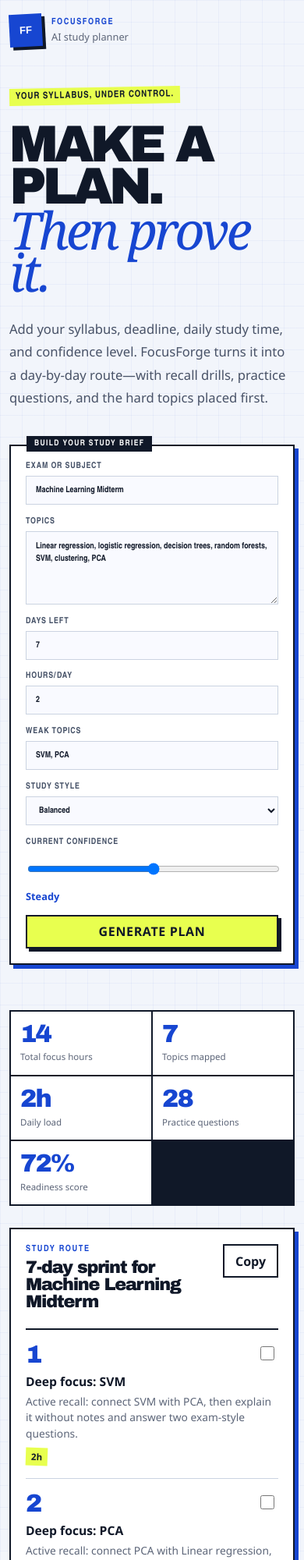
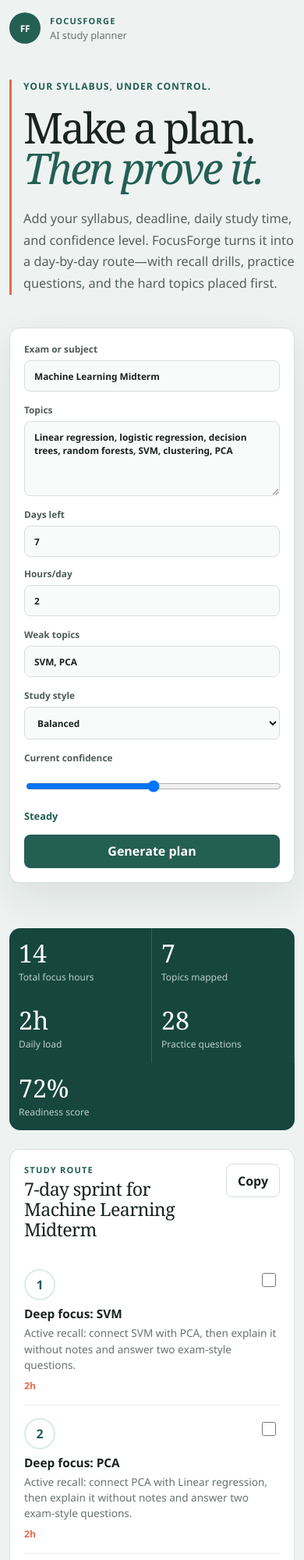
Before and after one commit to Akshaan2012/focusforge-ai-study-planner, a plain HTML site: page index.html in a window 390 px wide. Shown: the top 2000 px of the page at 78% size. Drawn offline with Linux system fonts and the light colour scheme.

Commit message:
Replace forced visual style with balanced study workspace

```diff
--- a/styles.css
+++ b/styles.css
@@ -1,14 +1,14 @@
 :root {
-  --ink: #101828;
-  --blue: #1746d1;
-  --blue-dark: #0f2d85;
-  --marker: #e8ff4f;
-  --paper: #f2f5fb;
-  --white: #fff;
-  --muted: #5c6578;
-  --line: #cbd3e1;
-  --red: #d24c34;
-  --focus: rgba(23, 70, 209, .2);
+  --ink: #18231f;
+  --muted: #66736e;
+  --green: #245f54;
+  --green-dark: #17463e;
+  --sage: #dcebe6;
+  --fog: #eef3f1;
+  --paper: #ffffff;
+  --line: #d6dfdc;
+  --coral: #e8694b;
+  --shadow: 0 18px 50px rgba(24, 35, 31, .09);
 }
 
 * { box-sizing: border-box; }
@@ -17,11 +17,7 @@ body {
   margin: 0;
   min-height: 100vh;
   color: var(--ink);
-  background-color: var(--paper);
-  background-image:
-    linear-gradient(rgba(23, 70, 209, .045) 1px, transparent 1px),
-    linear-gradient(90deg, rgba(23, 70, 209, .045) 1px, transparent 1px);
-  background-size: 28px 28px;
+  background: var(--fog);
   font-family: "Segoe UI", Arial, sans-serif;
   -webkit-font-smoothing: antialiased;
 }
@@ -29,193 +25,171 @@ button, input, textarea, select { font: inherit; }
 button { cursor: pointer; }
 h1, h2, h3, p { margin-top: 0; }
 
-.app-shell { width: min(1220px, calc(100% - 48px)); margin: 0 auto; padding: 24px 0 72px; }
-.hero { display: grid; gap: 70px; min-height: 96vh; align-content: start; }
-.nav { display: flex; align-items: center; gap: 12px; padding-top: 4px; }
+.app-shell { width: min(1180px, calc(100% - 40px)); margin: 0 auto; padding: 28px 0 72px; }
+.hero { display: grid; gap: clamp(58px, 9vh, 92px); min-height: 92vh; align-content: start; padding-bottom: 84px; }
+.nav { display: flex; align-items: center; gap: 12px; }
 .brand-mark {
   display: grid;
-  width: 42px;
-  height: 42px;
+  width: 40px;
+  height: 40px;
   place-items: center;
-  background: var(--blue);
+  border-radius: 50%;
+  background: var(--green);
   color: white;
-  font: 900 .82rem/1 Arial, sans-serif;
-  transform: rotate(-3deg);
-  box-shadow: 4px 4px 0 var(--ink);
+  font-size: .75rem;
+  font-weight: 800;
+  letter-spacing: -.02em;
 }
 .overline, .brand-subtitle { margin: 0; }
 .overline {
-  color: var(--blue);
-  font: 800 .7rem/1.2 "Arial Narrow", "Segoe UI", sans-serif;
-  letter-spacing: .14em;
+  color: var(--green);
+  font-size: .69rem;
+  font-weight: 800;
+  letter-spacing: .11em;
   text-transform: uppercase;
 }
-.brand-subtitle { margin-top: 3px; color: var(--muted); font-size: .8rem; }
+.brand-subtitle { margin-top: 2px; color: var(--muted); font-size: .8rem; }
 
 .hero-grid {
   display: grid;
-  grid-template-columns: minmax(0, 1.1fr) minmax(360px, 470px);
-  gap: clamp(52px, 8vw, 118px);
+  grid-template-columns: minmax(0, .95fr) minmax(390px, 500px);
+  gap: clamp(56px, 8vw, 108px);
   align-items: center;
 }
-.hero-copy { max-width: 700px; }
-.status-pill {
-  display: inline-block;
-  margin: 0 0 24px;
-  padding: 5px 8px;
-  background: var(--marker);
-  color: var(--ink);
-  font: 800 .74rem/1 "Arial Narrow", Arial, sans-serif;
-  letter-spacing: .08em;
-  text-transform: uppercase;
-  transform: rotate(-1deg);
+.hero-copy { min-width: 0; max-width: 600px; padding-left: 22px; border-left: 3px solid var(--coral); }
+.status-pill { margin: 0 0 18px; color: var(--green); font-size: .76rem; font-weight: 800; letter-spacing: .08em; text-transform: uppercase; }
+h1 {
+  max-width: 570px;
+  margin-bottom: 25px;
+  font-family: Georgia, "Times New Roman", serif;
+  font-size: clamp(3.25rem, 5.7vw, 5.6rem);
+  font-weight: 400;
+  line-height: .96;
+  letter-spacing: -.055em;
 }
-h1 {
-  margin-bottom: 28px;
-  font-family: "Arial Black", "Segoe UI", sans-serif;
-  font-size: clamp(3.6rem, 7.8vw, 7.2rem);
-  line-height: .82;
-  letter-spacing: -.08em;
-  text-transform: uppercase;
-}
-h1 em {
-  display: inline-block;
-  color: var(--blue);
-  font-family: Georgia, "Times New Roman", serif;
-  font-weight: 400;
-  letter-spacing: -.055em;
-  text-transform: none;
-  transform: translateX(7%);
-}
-.hero-text { max-width: 600px; margin: 0; color: #485267; font-size: 1.04rem; line-height: 1.75; }
+h1 em { color: var(--green); font-weight: 400; }
+.hero-text { max-width: 520px; margin: 0; color: #53615c; font-size: 1.02rem; line-height: 1.7; }
 
-.planner-card, .panel { border: 2px solid var(--ink); background: var(--white); }
+.planner-card, .panel { border: 1px solid var(--line); background: var(--paper); }
 .planner-card {
-  position: relative;
   display: grid;
   gap: 15px;
+  border-radius: 18px;
   padding: 28px;
-  box-shadow: 10px 10px 0 var(--blue);
+  box-shadow: var(--shadow);
 }
-.planner-card::before {
-  content: "BUILD YOUR STUDY BRIEF";
-  position: absolute;
-  top: -13px;
-  left: 20px;
-  padding: 5px 10px;
-  background: var(--ink);
-  color: white;
-  font: 800 .65rem/1 "Arial Narrow", Arial, sans-serif;
-  letter-spacing: .13em;
-}
-label {
-  display: grid;
-  gap: 6px;
-  color: #445066;
-  font: 800 .68rem/1.2 "Arial Narrow", Arial, sans-serif;
-  letter-spacing: .07em;
-  text-transform: uppercase;
-}
+label { display: grid; gap: 7px; color: #4e5c57; font-size: .74rem; font-weight: 700; }
 input, textarea, select {
   width: 100%;
   border: 1px solid var(--line);
-  border-radius: 0;
-  background: #f9faff;
+  border-radius: 8px;
+  background: #f9fbfa;
   color: var(--ink);
   padding: 11px 12px;
-  outline: 0;
-  text-transform: none;
+  outline: none;
 }
-textarea { min-height: 94px; resize: vertical; line-height: 1.45; }
-input:focus, textarea:focus, select:focus, button:focus-visible { border-color: var(--blue); box-shadow: 0 0 0 3px var(--focus); outline: none; }
-.form-row { display: grid; grid-template-columns: 1fr 1fr; gap: 14px; }
-.range-label { color: var(--blue); font: 700 .8rem/1.2 "Segoe UI", sans-serif; letter-spacing: 0; text-transform: none; }
-.primary-action, .ghost-button { min-height: 43px; border: 2px solid var(--ink); border-radius: 0; font-weight: 800; }
-.primary-action { background: var(--marker); color: var(--ink); box-shadow: 4px 4px 0 var(--ink); text-transform: uppercase; letter-spacing: .04em; }
-.primary-action:hover { background: var(--blue); color: white; transform: translate(2px, 2px); box-shadow: 2px 2px 0 var(--ink); }
-.ghost-button { background: white; color: var(--ink); padding: 0 14px; }
-.ghost-button:hover { background: var(--marker); }
+textarea { min-height: 96px; resize: vertical; line-height: 1.45; }
+input:focus, textarea:focus, select:focus, button:focus-visible { border-color: var(--green); box-shadow: 0 0 0 3px rgba(36, 95, 84, .14); outline: none; }
+.form-row { display: grid; grid-template-columns: 1fr 1fr; gap: 13px; }
+.range-label { color: var(--green); font-size: .8rem; font-weight: 700; }
+.primary-action, .ghost-button { min-height: 43px; border-radius: 8px; font-weight: 700; }
+.primary-action { border: 0; background: var(--green); color: white; }
+.primary-action:hover { background: var(--green-dark); }
+.ghost-button { border: 1px solid var(--line); background: white; color: var(--ink); padding: 0 14px; }
+.ghost-button:hover { border-color: var(--green); color: var(--green); }
 
-.dashboard { display: grid; gap: 28px; scroll-margin-top: 24px; }
-.summary-strip { display: grid; grid-template-columns: repeat(5, 1fr); border: 2px solid var(--ink); background: var(--ink); gap: 2px; }
-.summary-strip article { min-width: 0; padding: 18px 20px; background: var(--white); }
-.summary-strip span { display: block; color: var(--blue); font: 900 2rem/.9 "Arial Black", Arial, sans-serif; letter-spacing: -.06em; }
-.summary-strip p { margin: 8px 0 0; color: var(--muted); font-size: .72rem; line-height: 1.25; }
+.dashboard { display: grid; gap: 24px; scroll-margin-top: 24px; }
+.summary-strip { display: grid; grid-template-columns: repeat(5, 1fr); border-radius: 14px; background: var(--green-dark); overflow: hidden; }
+.summary-strip article { min-width: 0; padding: 20px; border-right: 1px solid rgba(255,255,255,.14); }
+.summary-strip article:last-child { border-right: 0; }
+.summary-strip span { display: block; color: white; font-family: Georgia, serif; font-size: 2rem; line-height: 1; }
+.summary-strip p { margin: 7px 0 0; color: #b9cec7; font-size: .75rem; line-height: 1.3; }
 
-.main-grid { display: grid; grid-template-columns: minmax(0, 1fr) 340px; gap: 28px; align-items: start; }
-.panel { padding: 26px; box-shadow: 7px 7px 0 #bdc8dc; }
+.main-grid { display: grid; grid-template-columns: minmax(0, 1fr) 340px; gap: 24px; align-items: start; }
+.panel { border-radius: 16px; padding: 25px; }
 .panel-heading { display: flex; align-items: start; justify-content: space-between; gap: 18px; margin-bottom: 22px; }
-.panel h2 { margin: 5px 0 0; font-family: "Arial Black", "Segoe UI", sans-serif; font-size: clamp(1.4rem, 3vw, 2.05rem); line-height: 1; letter-spacing: -.055em; }
+.panel h2 { margin: 4px 0 0; font-family: Georgia, "Times New Roman", serif; font-size: clamp(1.45rem, 3vw, 2rem); font-weight: 400; line-height: 1.12; letter-spacing: -.025em; }
 
-.timeline { display: grid; border-top: 2px solid var(--ink); }
+.timeline { position: relative; display: grid; gap: 0; padding-left: 6px; }
+.timeline::before { content: ""; position: absolute; top: 22px; bottom: 22px; left: 34px; width: 2px; background: var(--sage); }
 .day-card {
   position: relative;
   display: grid;
   grid-template-columns: auto 54px minmax(0, 1fr) auto;
   gap: 14px;
   align-items: center;
-  border-bottom: 1px solid var(--line);
-  padding: 18px 4px;
-  background-image: linear-gradient(90deg, transparent 0 68px, rgba(210, 76, 52, .22) 68px 69px, transparent 69px);
+  padding: 15px 0;
 }
-.day-card.completed { background-color: rgba(232, 255, 79, .2); }
-.done-check { width: 18px; height: 18px; accent-color: var(--blue); }
-.day-number { color: var(--blue); font: 900 2rem/1 "Arial Black", Arial, sans-serif; letter-spacing: -.08em; text-align: center; }
-.day-card h3 { margin-bottom: 5px; font-size: .98rem; }
-.day-card p { margin: 0; color: var(--muted); font-size: .86rem; line-height: 1.5; }
-.time-chip { padding: 4px 7px; background: var(--marker); color: var(--ink); font-size: .72rem; font-weight: 900; white-space: nowrap; transform: rotate(2deg); }
+.day-card + .day-card { border-top: 1px solid #edf1ef; }
+.day-card.completed { background: linear-gradient(90deg, rgba(220,235,230,.55), transparent); }
+.done-check { width: 18px; height: 18px; accent-color: var(--green); z-index: 1; }
+.day-number {
+  z-index: 1;
+  display: grid;
+  width: 40px;
+  height: 40px;
+  place-items: center;
+  border: 2px solid var(--sage);
+  border-radius: 50%;
+  background: white;
+  color: var(--green);
+  font-weight: 800;
+}
+.day-card h3 { margin-bottom: 4px; font-size: .96rem; }
+.day-card p { margin: 0; color: var(--muted); font-size: .85rem; line-height: 1.5; }
+.time-chip { color: var(--coral); font-size: .76rem; font-weight: 800; white-space: nowrap; }
 
-.coach-panel { position: sticky; top: 20px; background: var(--blue); color: white; box-shadow: 7px 7px 0 var(--marker); }
-.coach-panel .overline { color: var(--marker); }
-.coach-panel h2 { color: white; }
-.priority-list { display: grid; margin: 20px 0 26px; border-top: 1px solid rgba(255,255,255,.35); }
-.priority-item { display: grid; grid-template-columns: auto 1fr; gap: 10px; align-items: center; border-bottom: 1px solid rgba(255,255,255,.25); padding: 12px 0; }
-.priority-dot { width: 7px; height: 7px; background: var(--marker); transform: rotate(45deg); }
-.priority-item small { display: block; margin-top: 3px; color: #cbd6f7; }
-.coach-note, .quiz-box { border-left: 3px solid var(--marker); padding-left: 14px; }
-.coach-note + .coach-note, .quiz-box { margin-top: 24px; }
-.coach-note h3, .quiz-box h3 { margin-bottom: 6px; font-size: .88rem; text-transform: uppercase; letter-spacing: .05em; }
-.coach-note p, .quiz-box li { color: #d9e1f8; font-size: .85rem; line-height: 1.55; }
+.coach-panel { position: sticky; top: 20px; }
+.priority-list { display: grid; margin: 18px 0 24px; }
+.priority-item { display: grid; grid-template-columns: auto 1fr; gap: 10px; align-items: center; border-top: 1px solid var(--line); padding: 11px 0; }
+.priority-item:last-child { border-bottom: 1px solid var(--line); }
+.priority-dot { width: 8px; height: 8px; border-radius: 50%; background: var(--coral); }
+.priority-item small { display: block; margin-top: 2px; color: var(--muted); }
+.coach-note, .quiz-box { padding: 15px; border-radius: 10px; background: var(--fog); }
+.coach-note + .coach-note, .quiz-box { margin-top: 12px; }
+.coach-note h3, .quiz-box h3 { margin-bottom: 6px; font-size: .88rem; }
+.coach-note p, .quiz-box li { color: var(--muted); font-size: .84rem; line-height: 1.52; }
 .quiz-box ol { margin: 0; padding-left: 18px; }
 
-.extras-grid { display: grid; grid-template-columns: repeat(3, minmax(0, 1fr)); gap: 28px; }
+.extras-grid { display: grid; grid-template-columns: repeat(3, minmax(0, 1fr)); gap: 24px; }
 .quiz-builder-panel { grid-column: 1 / -1; }
-.compact-heading { margin-bottom: 16px; }
+.compact-heading { margin-bottom: 15px; }
 .flashcards, .recipe-list, .checklist, .topic-quiz { display: grid; }
-.flashcard, .recipe-item, .check-item, .question-card { border-top: 1px solid var(--line); padding: 15px 0; }
+.flashcard, .recipe-item, .check-item, .question-card { border-top: 1px solid var(--line); padding: 14px 0; }
 .flashcard:last-child, .recipe-item:last-child, .check-item:last-child, .question-card:last-child { border-bottom: 1px solid var(--line); }
 .flashcard strong, .recipe-item strong { display: block; margin-bottom: 5px; }
-.flashcard p, .recipe-item p, .question-card p { margin: 0; color: var(--muted); font-size: .86rem; line-height: 1.5; }
-.quiz-controls { display: grid; grid-template-columns: 1fr 180px; gap: 14px; margin-bottom: 18px; }
+.flashcard p, .recipe-item p, .question-card p { margin: 0; color: var(--muted); font-size: .85rem; line-height: 1.5; }
+.quiz-controls { display: grid; grid-template-columns: 1fr 180px; gap: 13px; margin-bottom: 16px; }
 .question-card { display: grid; gap: 10px; }
-.question-card h3 { margin: 0; color: var(--blue); font-size: .85rem; text-transform: uppercase; }
-.answer-button { width: fit-content; min-height: 36px; border: 1px solid var(--ink); border-radius: 0; background: white; color: var(--ink); padding: 0 11px; font-size: .78rem; font-weight: 800; }
-.answer-button:hover { background: var(--marker); }
-.answer { display: none; border-left: 3px solid var(--blue); padding-left: 10px; }
+.question-card h3 { margin: 0; color: var(--green); font-size: .86rem; }
+.answer-button { width: fit-content; min-height: 35px; border: 1px solid var(--line); border-radius: 7px; background: white; color: var(--ink); padding: 0 11px; font-size: .78rem; font-weight: 700; }
+.answer-button:hover { border-color: var(--green); color: var(--green); }
+.answer { display: none; border-left: 3px solid var(--coral); padding-left: 10px; }
 .question-card.revealed .answer { display: block; }
-.check-item { display: flex; align-items: center; gap: 10px; color: var(--muted); font: 700 .86rem/1.4 "Segoe UI", sans-serif; letter-spacing: 0; text-transform: none; }
+.check-item { display: flex; align-items: center; gap: 10px; color: var(--muted); font-size: .86rem; letter-spacing: 0; text-transform: none; }
 
 @media (max-width: 960px) {
-  .hero { min-height: auto; padding-bottom: 80px; }
+  .hero { min-height: auto; }
   .hero-grid, .main-grid, .extras-grid { grid-template-columns: 1fr; }
-  .hero-copy { max-width: 800px; }
-  .planner-card { max-width: 640px; }
+  .hero-copy { max-width: 720px; }
+  .planner-card { max-width: 650px; }
   .coach-panel { position: static; }
   .summary-strip { grid-template-columns: repeat(3, 1fr); }
 }
 @media (max-width: 620px) {
-  .app-shell { width: min(100% - 24px, 1220px); padding-top: 14px; }
-  .hero { gap: 48px; padding-bottom: 58px; }
-  .hero-grid { gap: 46px; }
-  h1 { font-size: clamp(3rem, 17vw, 4.6rem); }
-  h1 em { transform: translateX(0); }
-  .planner-card, .panel { padding: 19px; box-shadow: 5px 5px 0 var(--blue); }
+  .app-shell { width: min(100% - 24px, 1180px); padding-top: 16px; }
+  .hero { gap: 46px; padding-bottom: 58px; }
+  .hero-grid { gap: 42px; }
+  .hero-copy { padding-left: 15px; }
+  h1 { font-size: clamp(3rem, 14vw, 4.2rem); }
+  .planner-card, .panel { border-radius: 13px; padding: 18px; }
   .summary-strip { grid-template-columns: repeat(2, 1fr); }
-  .summary-strip article { padding: 15px 12px; }
+  .summary-strip article { padding: 16px 12px; }
   .form-row, .day-card, .quiz-controls { grid-template-columns: 1fr; }
-  .day-card { gap: 7px; padding: 16px 0; background-image: none; }
+  .timeline { padding-left: 0; }
+  .timeline::before { display: none; }
+  .day-card { gap: 7px; padding: 16px 0; }
   .done-check { position: absolute; top: 18px; right: 2px; }
-  .day-number { text-align: left; }
   .time-chip { width: fit-content; }
 }
 @media (prefers-reduced-motion: reduce) { html { scroll-behavior: auto; } }
```
